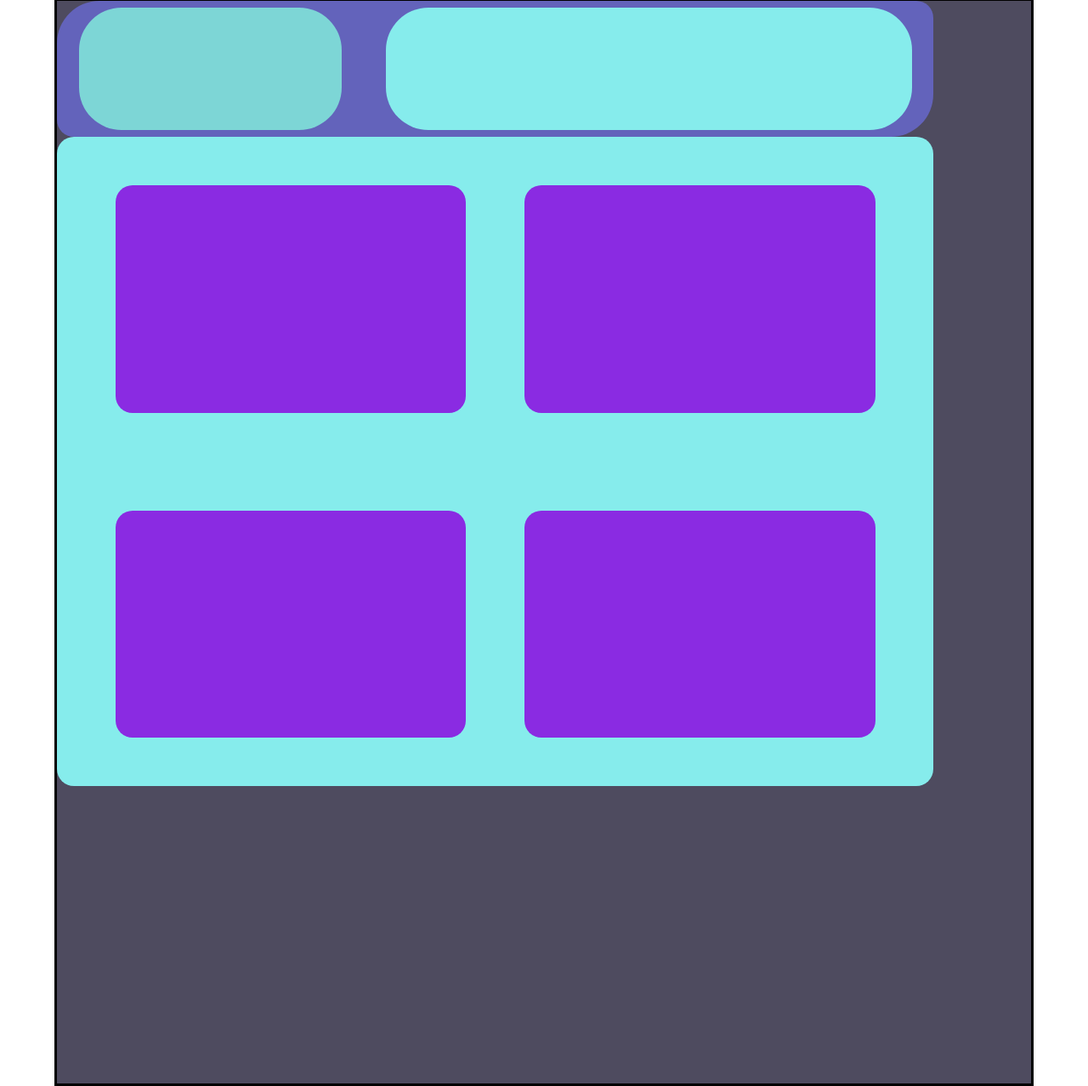
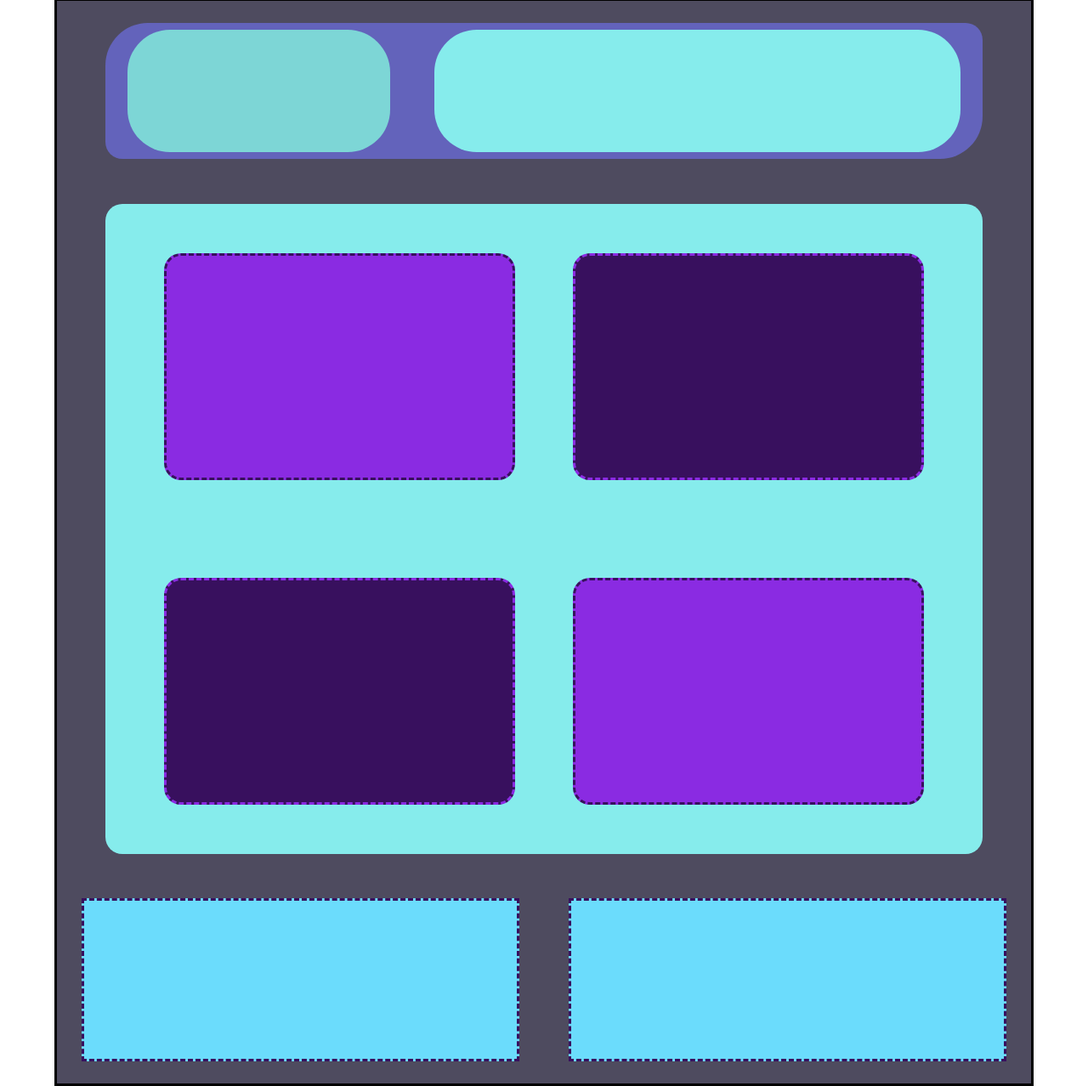
Before and after one commit to Johanoliveira/Banda_De_Rock, a plain HTML site: page layoutflexbox.html in a window 1280 px wide. Shown: the part 2-1280 px from the top of the page at 85% size. Drawn offline with Linux system fonts and the light colour scheme.

Commit message:
layoutflexbox

```diff
--- a/css/layoutflexbox.css
+++ b/css/layoutflexbox.css
@@ -9,6 +9,10 @@
     height: 100vw;
     margin:0 auto;
     background-color: rgb(78, 75, 95);
+    display: flex;
+    flex-wrap: wrap;
+    justify-content: space-around;
+    align-items: center;
 }
 #topo{
     border-style: none;
@@ -45,18 +49,39 @@
 .mainfilhos{
     width: 40%;
     height: 35%;
-    background-color: blueviolet;
     border-radius: 20px;
 }
 #mainf1{
-
+    background-color: blueviolet;
+    border-style: dashed;
+    border-color: rgb(56, 16, 94);
 }
 #mainf2{
-
+    background-color: rgb(56, 16, 94);
+    border-style: dashed;
+    border-color: blueviolet;
 }
 #mainf3{
-
+    background-color: rgb(56, 16, 94);
+    border-style: dashed;
+    border-color: blueviolet;
 }
 #mainf4{
-
+    background-color: blueviolet;
+    border-style: dashed;
+    border-color: rgb(56, 16, 94)
 }
+#footer1{
+    width: 45%;
+    height: 15%;
+    background-color: rgb(107, 220, 252);
+    border-style: dashed;
+    border-color: rgb(56, 16, 94)
+}
+#footer2{
+    width: 45%;
+    height: 15%;
+    background-color: rgb(107, 220, 252);
+    border-style: dashed;
+    border-color: rgb(56, 16, 94)
+}
```
